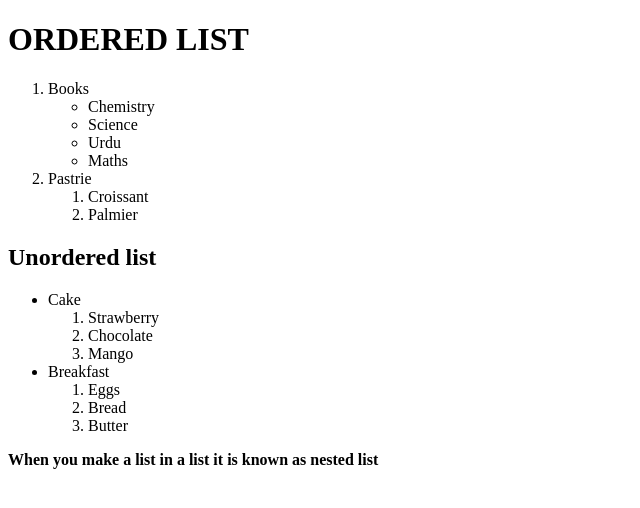
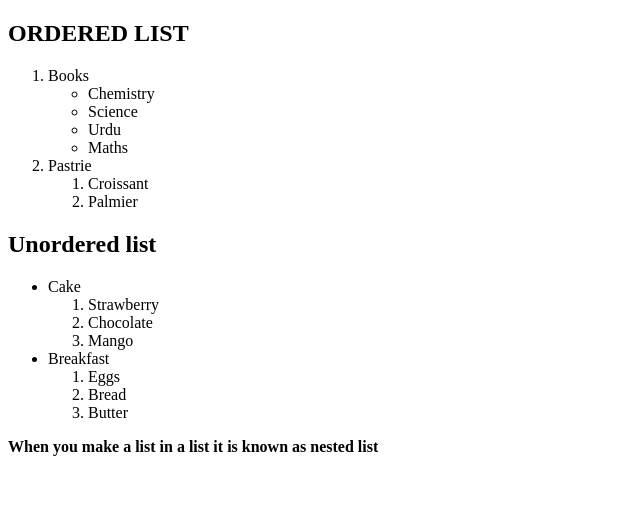
Before and after one commit to ahmedkhan90255/Bold-italic-and-lists, a plain HTML site: page bold italic list.html in a window 1280 px wide. Shown: the whole page, without its empty margins (0-640 px from the left). Drawn offline with Linux system fonts and the light colour scheme.

```diff
--- a/bold italic list.html
+++ b/bold italic list.html
@@ -6,7 +6,7 @@
     <title>REVISION</title>
 </head>
 <body>
-    <h1>ORDERED LIST</h1>
+    <h2>ORDERED LIST</h2>
     <ol>
         <li>Books</li>
         <ul>
```
Also changed, not shown: Practice of elements.html (+1 -0 lines), index.html (+1 -1 lines).
